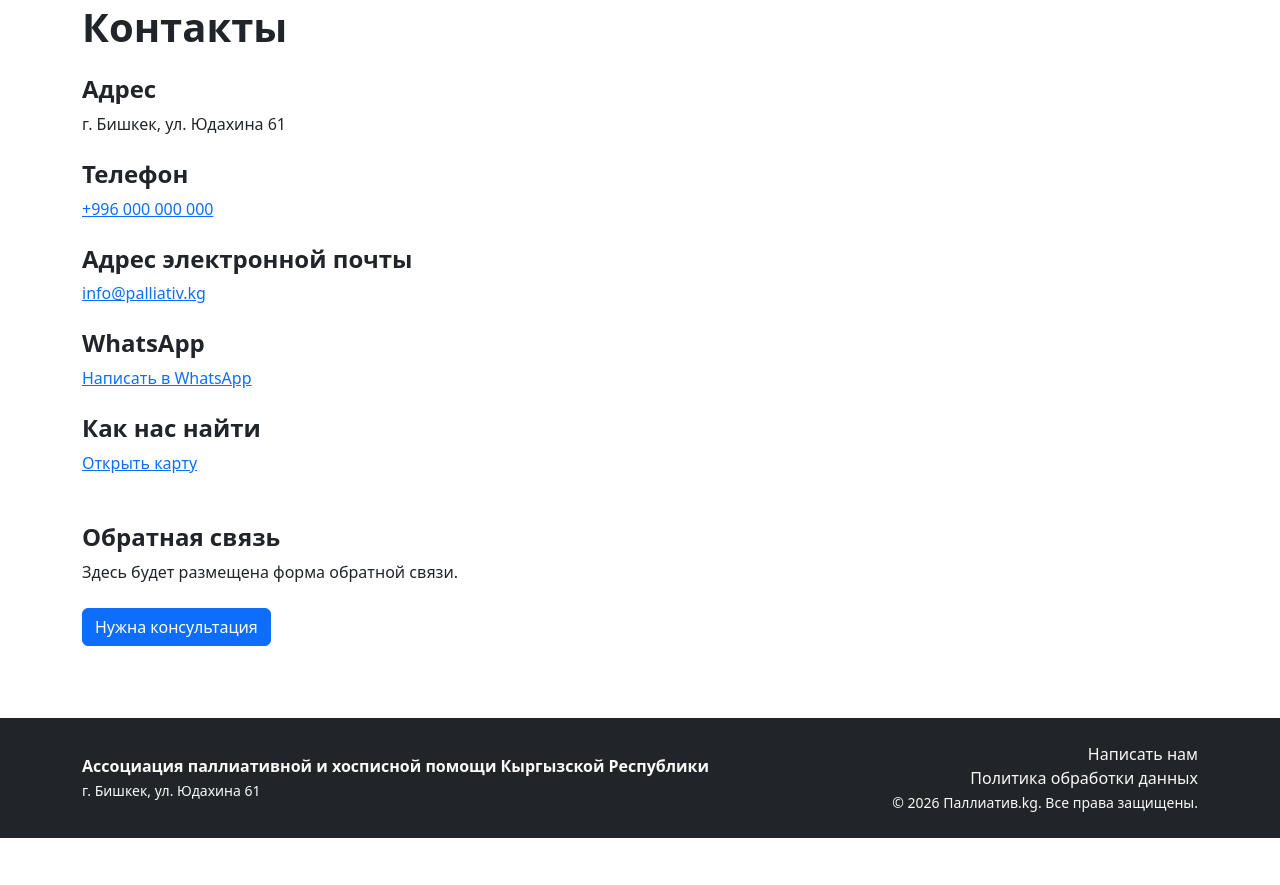
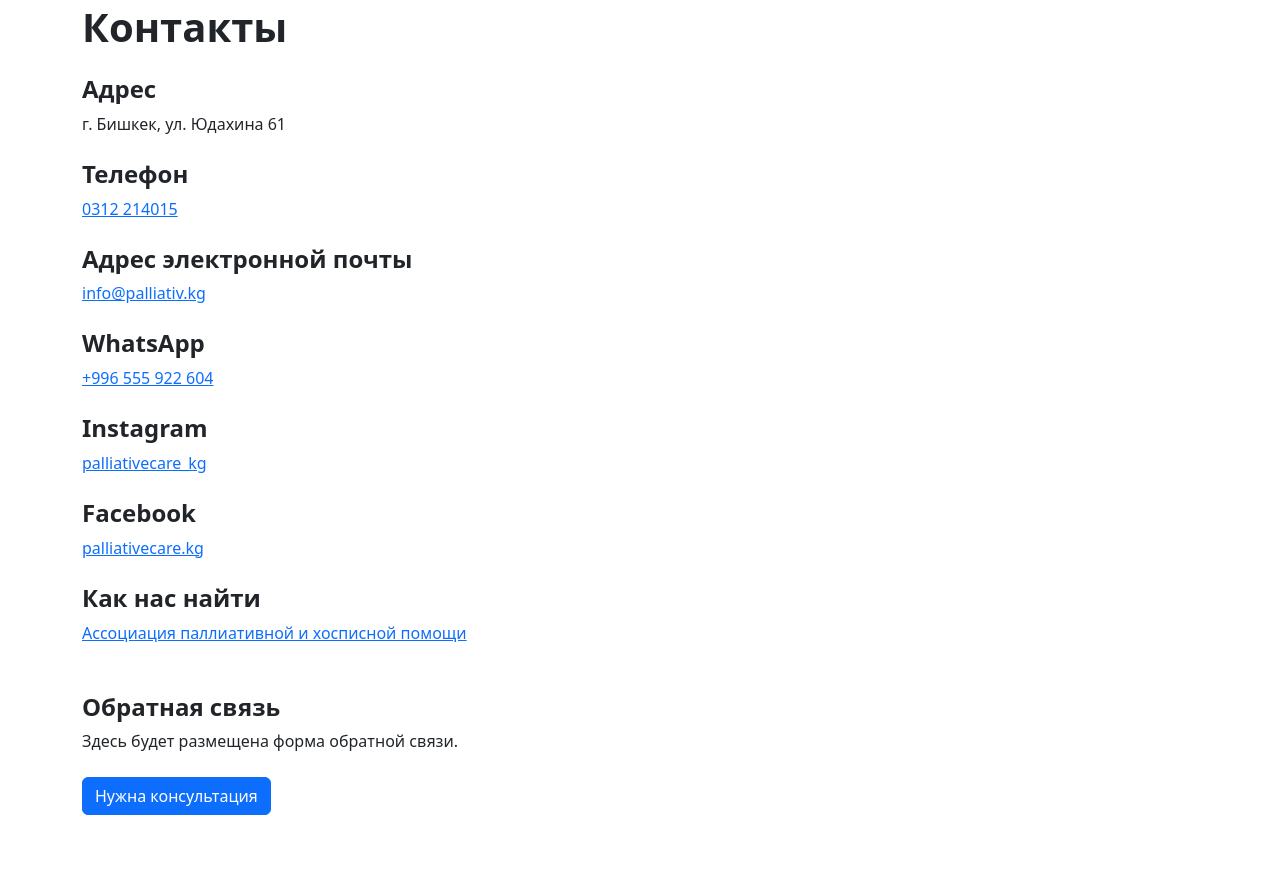
Before and after one commit to ramazantoichuev/palliativ, a Django app: page /contacts/ in a window 1280 px wide. Shown: the part 132-1017 px from the top of the page. Before the commit the page ends 970 px from the top, so only its background shows below. Run offline with Django 5.2, Linux system fonts and the light colour scheme; parts of the project's set-up code (start-up, migrations or seed data) failed here and were passed over; some libraries are stand-ins or nearby versions.

Commit message:
Обновил контактные данные и провел тесты

```diff
--- a/templates/main/contacts.html
+++ b/templates/main/contacts.html
@@ -14,7 +14,7 @@
 
         <h4 class="fw-bold mt-4">{% translate "Телефон" %}</h4>
         <p>
-            <a href="tel:+996000000000">+996 000 000 000</a>
+            <a href="tel:+996312214015">0312 214015</a>
         </p>
 
         <h4 class="fw-bold mt-4">{% translate "Email" %}</h4>
@@ -24,19 +24,37 @@
 
         <h4 class="fw-bold mt-4">{% translate "WhatsApp" %}</h4>
         <p>
-            <a href="https://wa.me/996000000000"
+            <a href="https://wa.me/996555922604"
+                target="_blank"
+                rel="noopener noreferrer">
+                +996 555 922 604
+            </a>
+        </p>
+
+        <h4 class="fw-bold mt-4">{% translate "Instagram" %}</h4>
+        <p>
+            <a href="https://www.instagram.com/palliativecare_kg"
                target="_blank"
                rel="noopener noreferrer">
-                {% translate "Написать в WhatsApp" %}
+                palliativecare_kg
+            </a>
+        </p>
+
+        <h4 class="fw-bold mt-4">{% translate "Facebook" %}</h4>
+        <p>
+            <a href="https://www.facebook.com/palliativecare.kg"
+                target="_blank"
+                rel="noopener noreferrer">
+                palliativecare.kg
             </a>
         </p>
 
         <h4 class="fw-bold mt-4">{% translate "Как нас найти" %}</h4>
         <p>
-            <a href="https://2gis.kg/bishkek"
+            <a href="https://2gis.kg/bishkek/geo/70000001117702816"
                target="_blank"
                rel="noopener noreferrer">
-                {% translate "Открыть карту" %}
+                {% translate "Ассоциация паллиативной и хосписной помощи" %}
             </a>
         </p>
 
```
Also changed, not shown: main/tests/test_views/test_consultation_views.py (+10 -0 lines).
